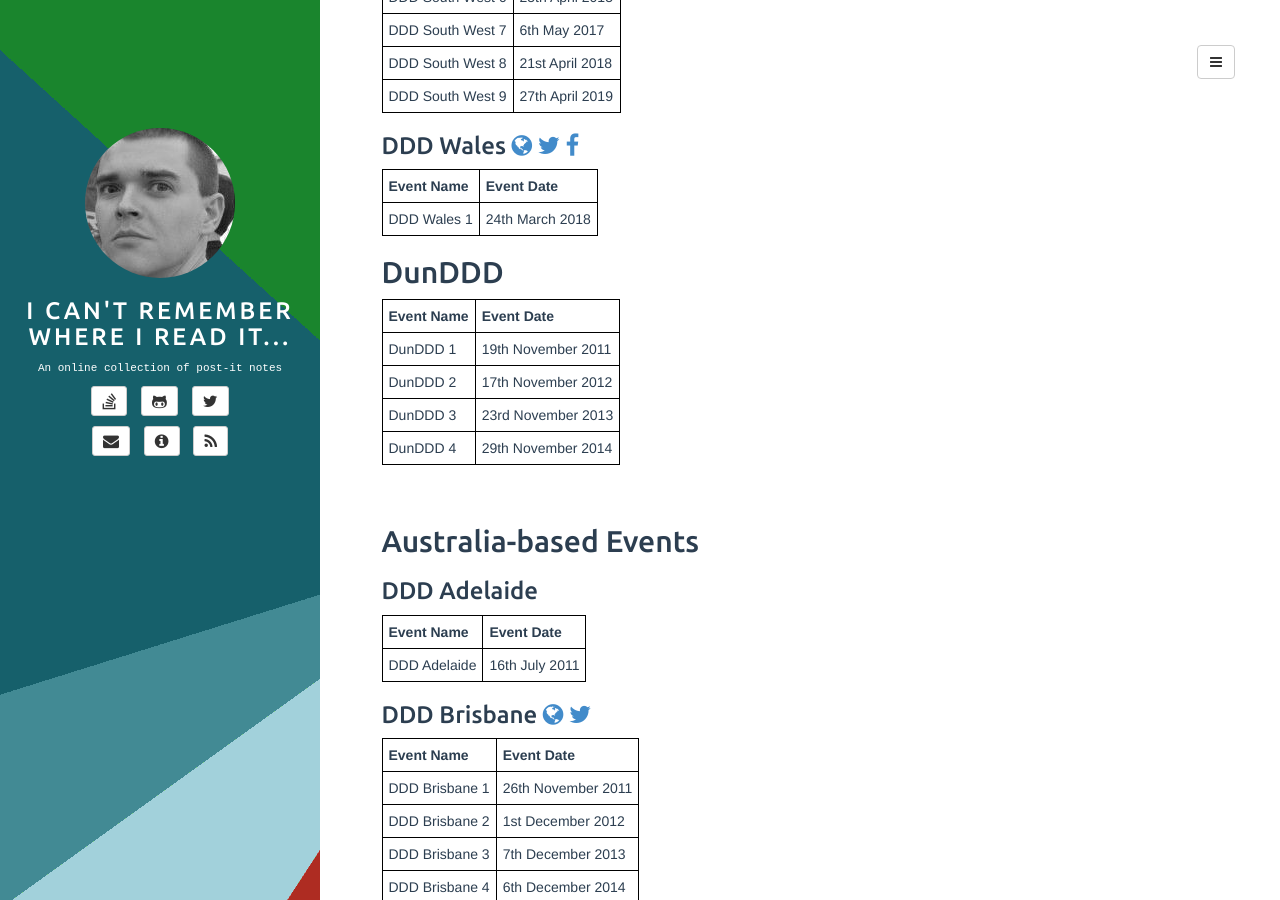
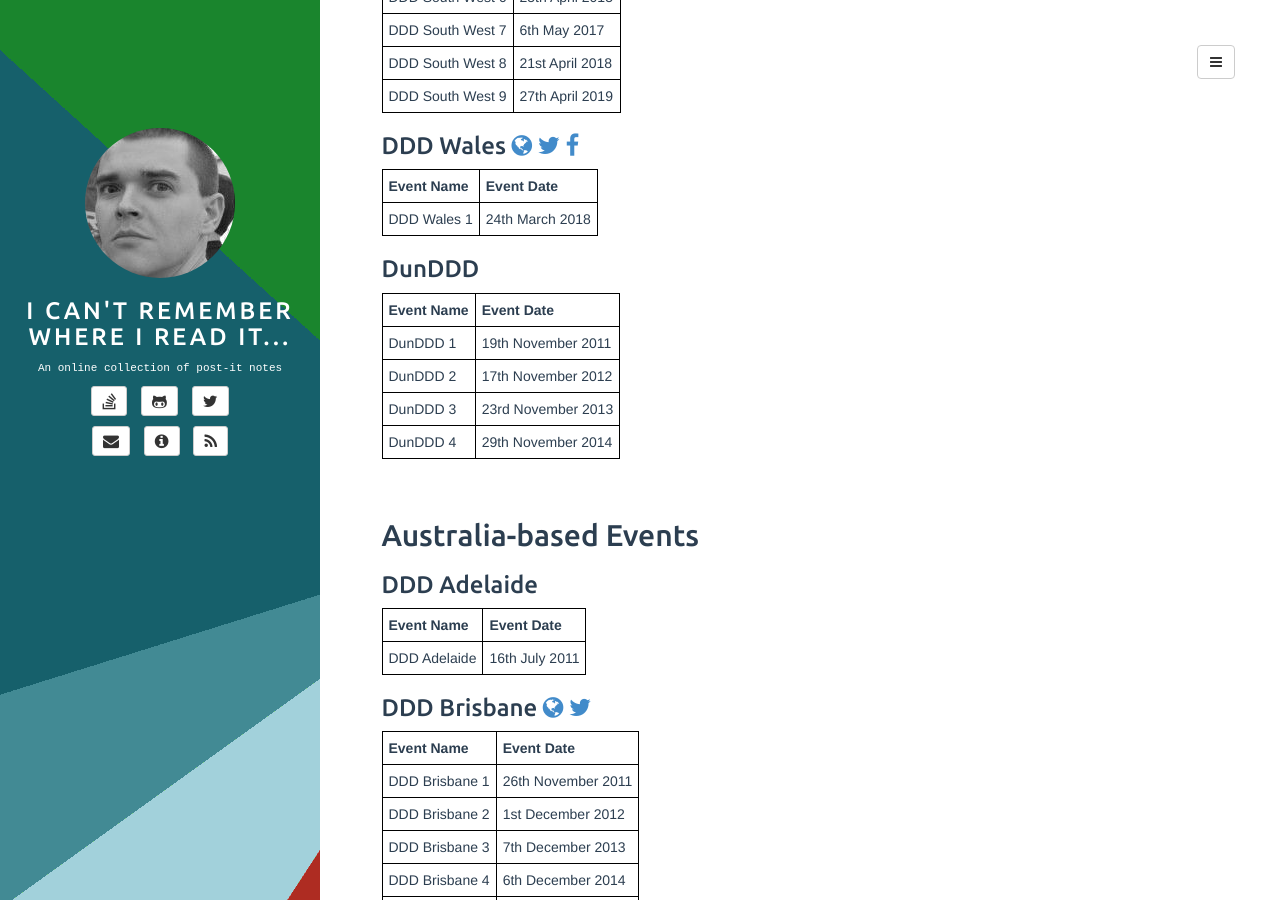
Before and after one commit to adrianbanks/adrianbanks.github.io, a Jekyll site: the page built from ddd-grouped.md, in a window 1280 px wide and 900 px high, scrolled down 3053 px. Built offline with Jekyll 4.4.1, drawn with Linux system fonts in a browser that asks for light colours.

Commit message:
Fix heading for DunDDD

```diff
--- a/ddd-grouped.md
+++ b/ddd-grouped.md
@@ -149,7 +149,7 @@ There have been many Developer! Developer! Developer! events over the years, spr
 | DDD Wales 1    | 24th March 2018 |
 {:.mdtable}
 
-## DunDDD
+### DunDDD
 
 | **Event Name** | **Event Date**     |
 | -------------- | ------------------ |
```
